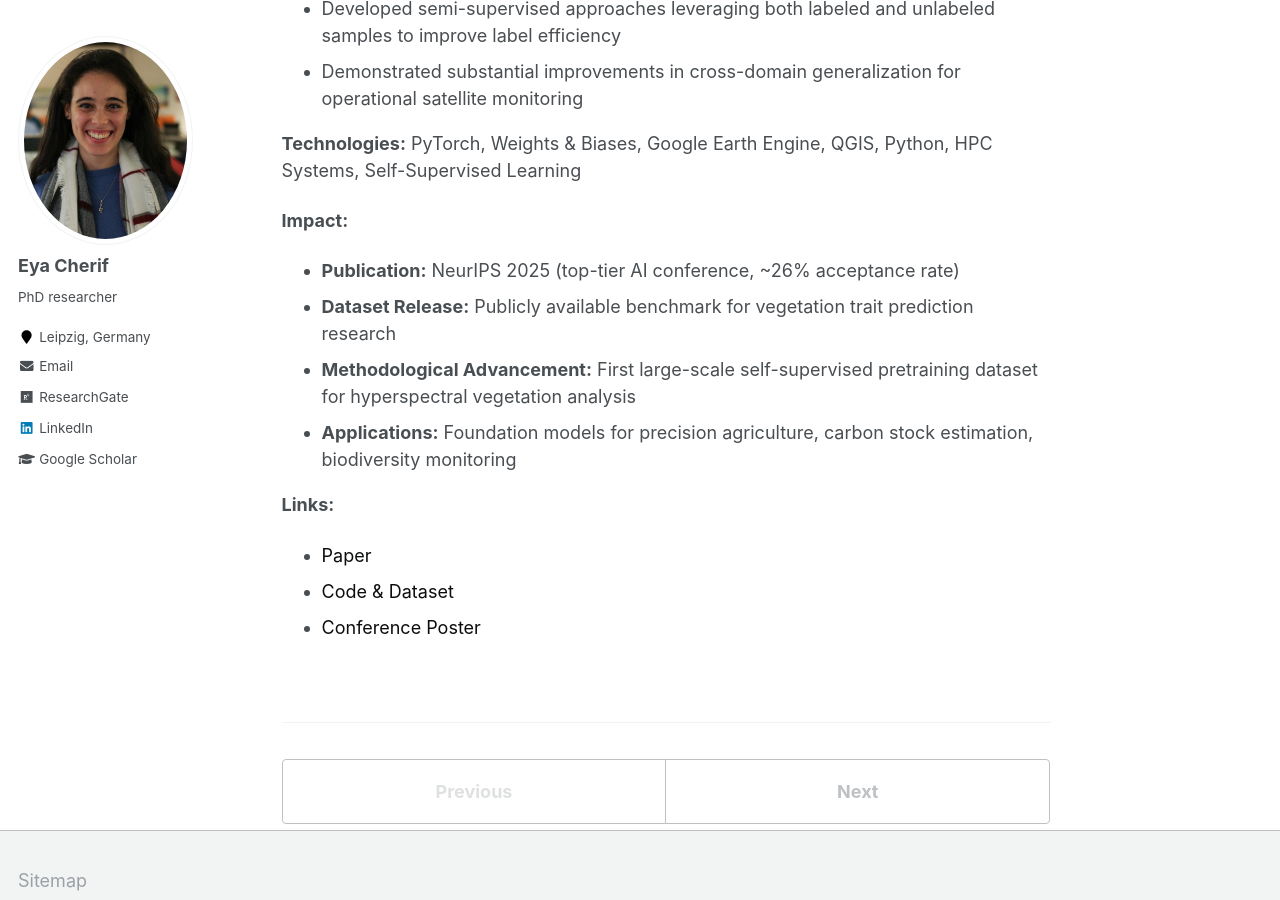
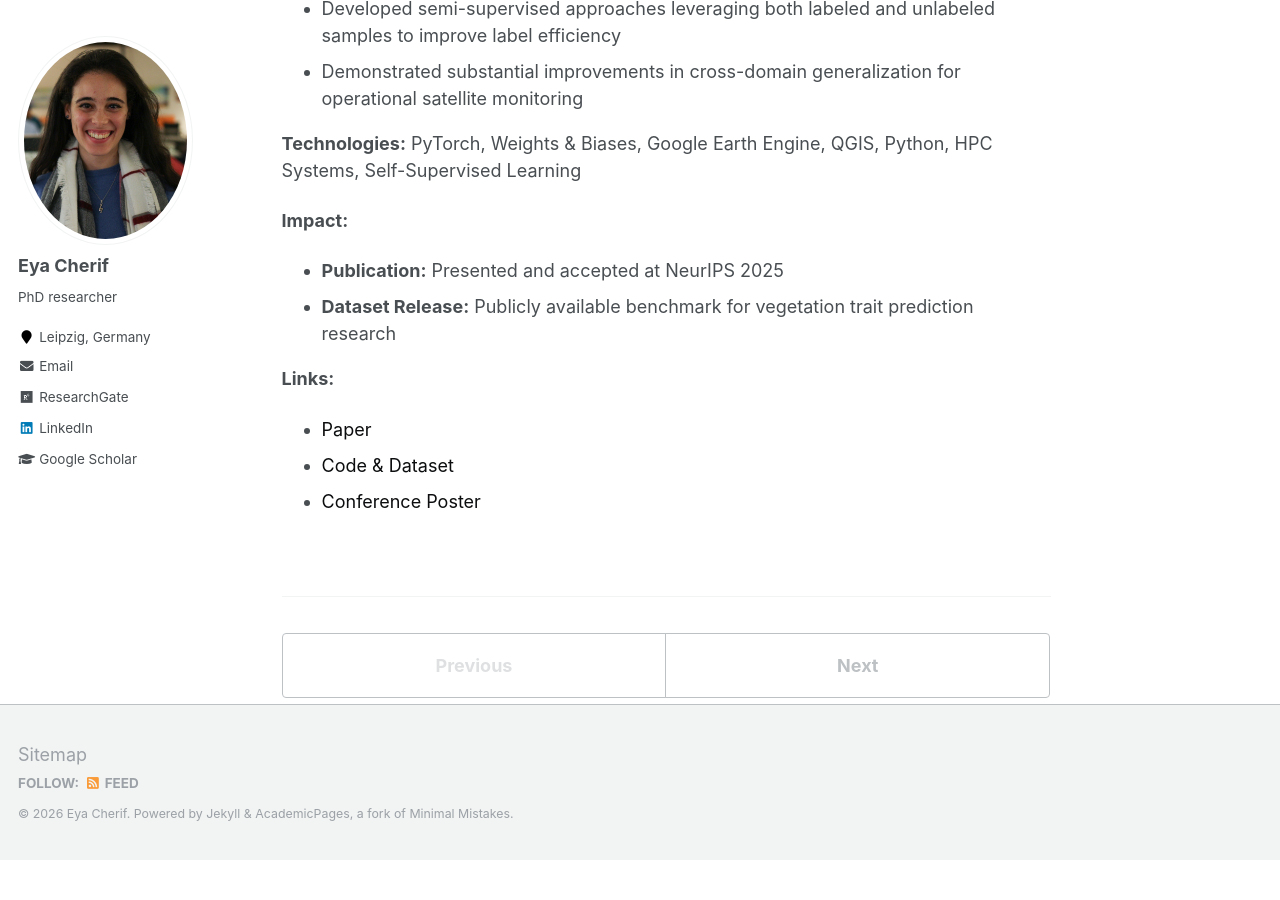
Before and after one commit to echerif18/echerif18.github.io, a Jekyll site: the page built from _portfolio/portfolio-1-greenhyperspectra.md, in a window 1280 px wide and 900 px high, scrolled down 632 px. Built offline with Jekyll 4.4.1, drawn with Linux system fonts in a browser that asks for light colours; after the commit the page ends 1492 px from its top, so only the background shows below that.

Commit message:
Update portfolio-1-greenhyperspectra.md

```diff
--- a/_portfolio/portfolio-1-greenhyperspectra.md
+++ b/_portfolio/portfolio-1-greenhyperspectra.md
@@ -17,10 +17,8 @@ Created GreenHyperSpectra, a large-scale multi-source hyperspectral pretraining
 **Technologies:** PyTorch, Weights & Biases, Google Earth Engine, QGIS, Python, HPC Systems, Self-Supervised Learning
 
 **Impact:**
-- **Publication:** NeurIPS 2025 (top-tier AI conference, ~26% acceptance rate)
+- **Publication:** Presented and accepted at NeurIPS 2025
 - **Dataset Release:** Publicly available benchmark for vegetation trait prediction research
-- **Methodological Advancement:** First large-scale self-supervised pretraining dataset for hyperspectral vegetation analysis
-- **Applications:** Foundation models for precision agriculture, carbon stock estimation, biodiversity monitoring
 
 **Links:**
 - [Paper](https://openreview.net/forum?id=qFShB5OHAb)
```
